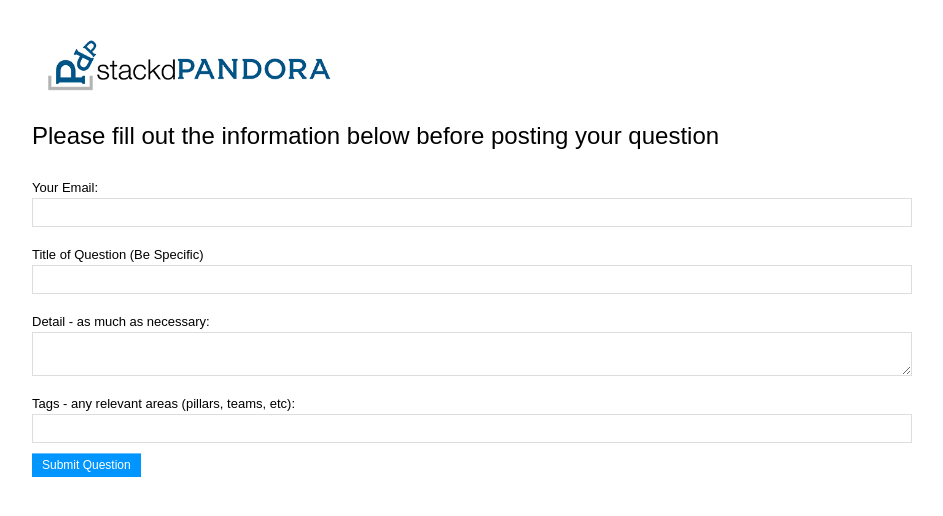
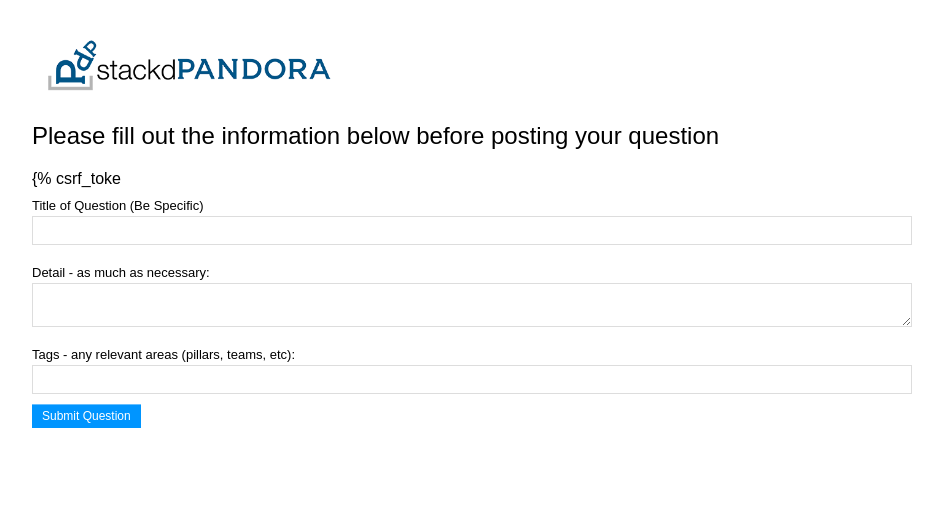
Before and after one commit to halfpete/stackd, a Django app: page /post/ in a window 1280 px wide. Shown: the part 34-550 px from the top of the page, without its empty margins (8-951 px from the left). Run offline with Django 3.2, Linux system fonts and the light colour scheme; parts of the project's set-up code (start-up, migrations or seed data) failed here and were passed over.

Commit message:
got rid of email on post a question

```diff
--- a/stackd/templates/overflow/post.html
+++ b/stackd/templates/overflow/post.html
@@ -8,11 +8,7 @@
 	<div class="col-3-4">
 
 		<form method="post">
-			{% csrf_token %}
-			<div class="input-wrapper">
-				<h3>Your Email: </h3>
-				<input type="text" name="email_field" id="email_field">
-			</div>
+			{% csrf_toke
 			<div class="input-wrapper">
 				<h3>Title of Question (Be Specific)</h3>
 				<input type="text" name="title" id="title">
--- a/stackd/templates/overflow/register.html
+++ b/stackd/templates/overflow/register.html
@@ -23,11 +23,11 @@
 	    </div>
 	    <div class="input-wrapper">
 	    	<h3>password</h3>
-	    	<input type="text" name="password">
+	    	<input type="password" name="password">
 	    </div>
 	    <div class="input-wrapper">
 	    	<h3>confirm password</h3>
-	    	<input type="text" name="confirm_password">
+	    	<input type="password" name="confirm_password">
 	    </div>
 	    <input type="submit" value="Submit"/>
 	    <div class="input-wrapper">
```
